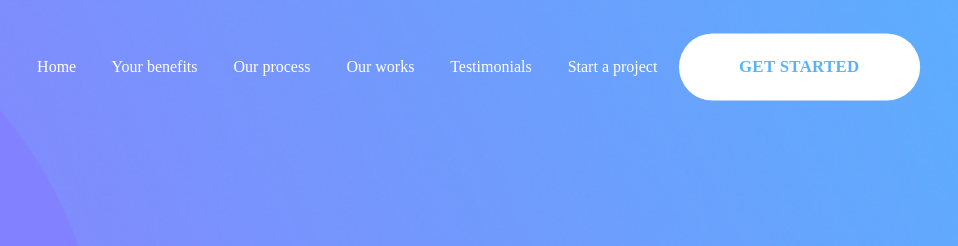
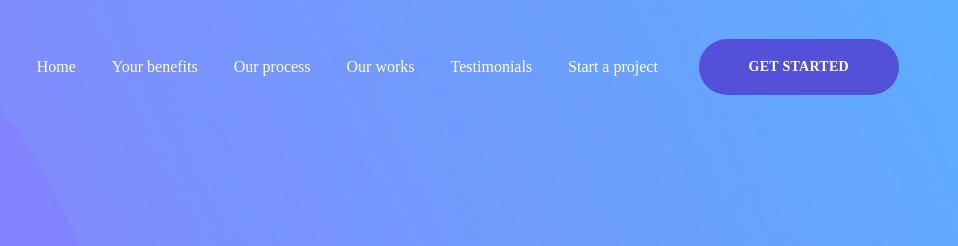
Before and after one commit to AntoninaVi/Task2, a plain HTML site: page index.html in a window 1280 px wide. In both pictures the pointer is over the link 1120 px from the left and 66 px from the top of the page. Shown: the top 246 px of the page, 322-1280 px from the left. Drawn offline with Linux system fonts and the light colour scheme.

Commit message:
nav-item hover

```diff
--- a/style.css
+++ b/style.css
@@ -46,7 +46,9 @@ body {
     cursor: pointer;
 }
 .button:hover {
-    transform: scale(1.2);
+    background-color: #5351da;
+    color: #ffffff;
+    transition: all 0.3s;
 }
 @media screen and (max-width: 1100px) {
     .button {
@@ -110,10 +112,12 @@ h2 {
     }
 }
 .nav-item {
+    display: inline-block;
     margin-right: 32px;
     text-decoration: none;
     color: #ffffff;
     cursor: pointer;
+    transition: font-weight .3s;
 }
 @media screen and (max-width: 1200px) {
     .nav-item {
@@ -125,9 +129,9 @@ h2 {
         font-size: 14px;
     }
 }
-.nav-item:hover {
-    font-weight: 700;
-    transition: all 0.5s;
+.nav-item:hover{
+    text-shadow: 0.25px 0.3px 0px rgb(255, 255, 255), -0.25px -0.2px 0px rgb(255, 255, 255);
+    transition: ease-in-out 0.3s;
 }
 .nav-item:last-child {
     margin-right: 0;
```
